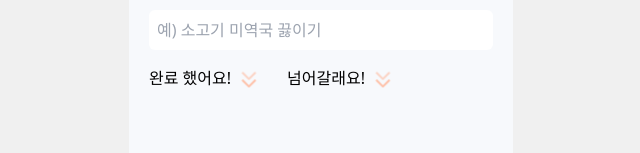
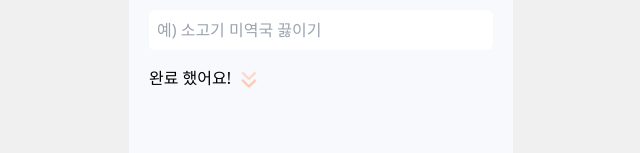
Before and after one commit to kimtaejin3/recipe-app, a React (Vite) app: page /add-byhand in a window 1280 px wide. Shown: the part 289-442 px from the top of the page, without its empty margins (319-959 px from the left). Built offline with nearby package versions, Linux system fonts and the light colour scheme.

Commit message:
design: 레시피 직접 작성하기 페이지 UI 완성

```diff
--- a/src/pages/AddByHand.tsx
+++ b/src/pages/AddByHand.tsx
@@ -151,17 +151,28 @@ export default function AddByHand() {
             </div>
           </div>
         )}
+        {step > 6 && (
+          <div className="mt-4">
+            <label className="block">요리팁</label>
+            <textarea className="w-full p-2 outline-none rounded-md mt-2  focus:outline-[#f2766f] transition-all duration-300"></textarea>
+          </div>
+        )}
+        {step > 7 && (
+          <div className="mt-4">
+            <button className="bg-[#ea3930] text-white p-2 rounded-md">
+              레시피 저장
+            </button>
+          </div>
+        )}
       </form>
+      {step < 8 && (
         <div className="flex gap-7 mt-4">
           <button className="flex gap-2" onClick={handleStepUpClick}>
             <span>완료 했어요!</span>
             <ScrollBtn />
           </button>
-        <button className="flex gap-2" onClick={handleStepUpClick}>
-          <span>넘어갈래요!</span>
-          <ScrollBtn />
-        </button>
         </div>
+      )}
     </div>
   );
 }
```
Lines whose indentation alone changed are shown as unchanged.
